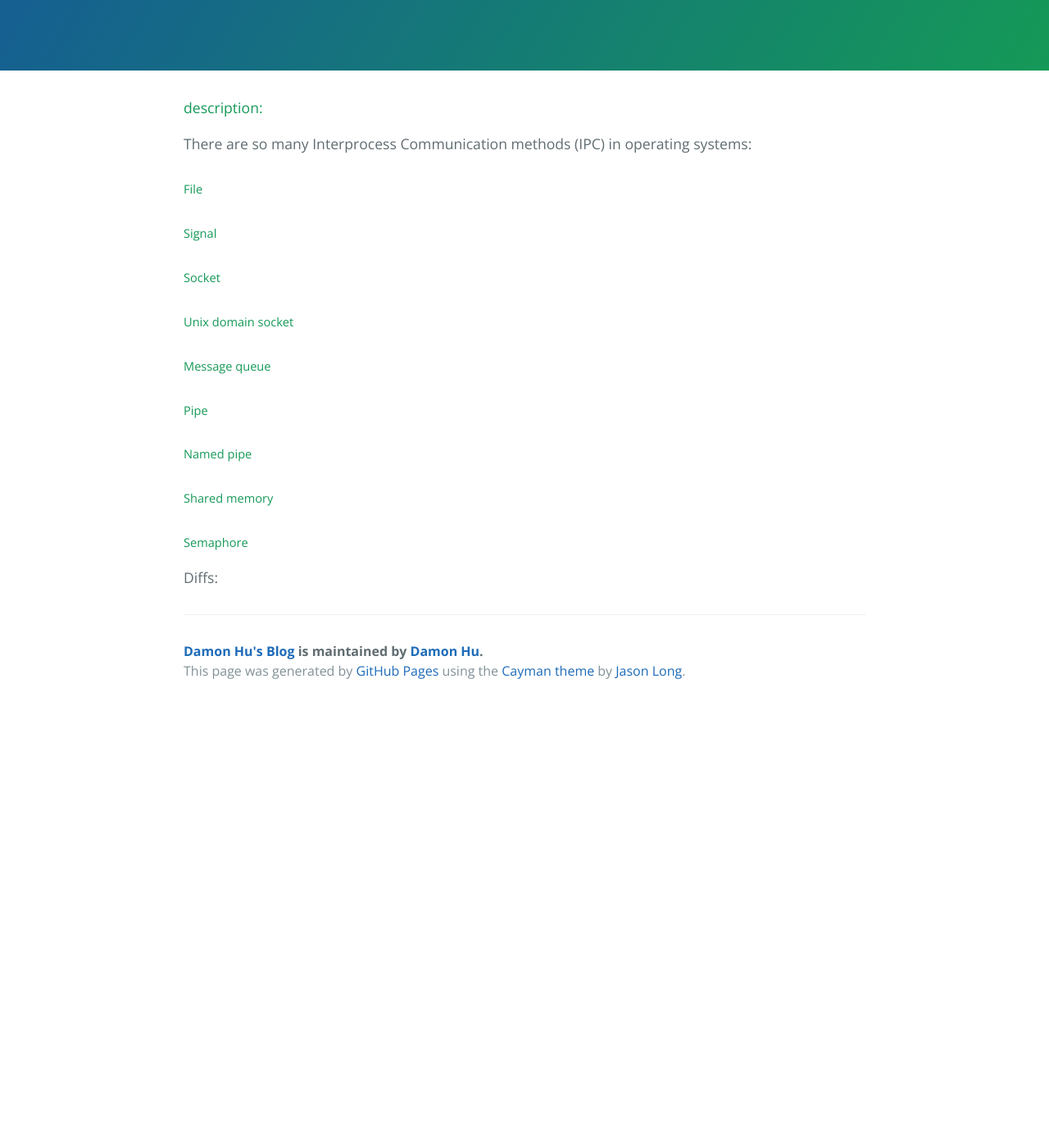
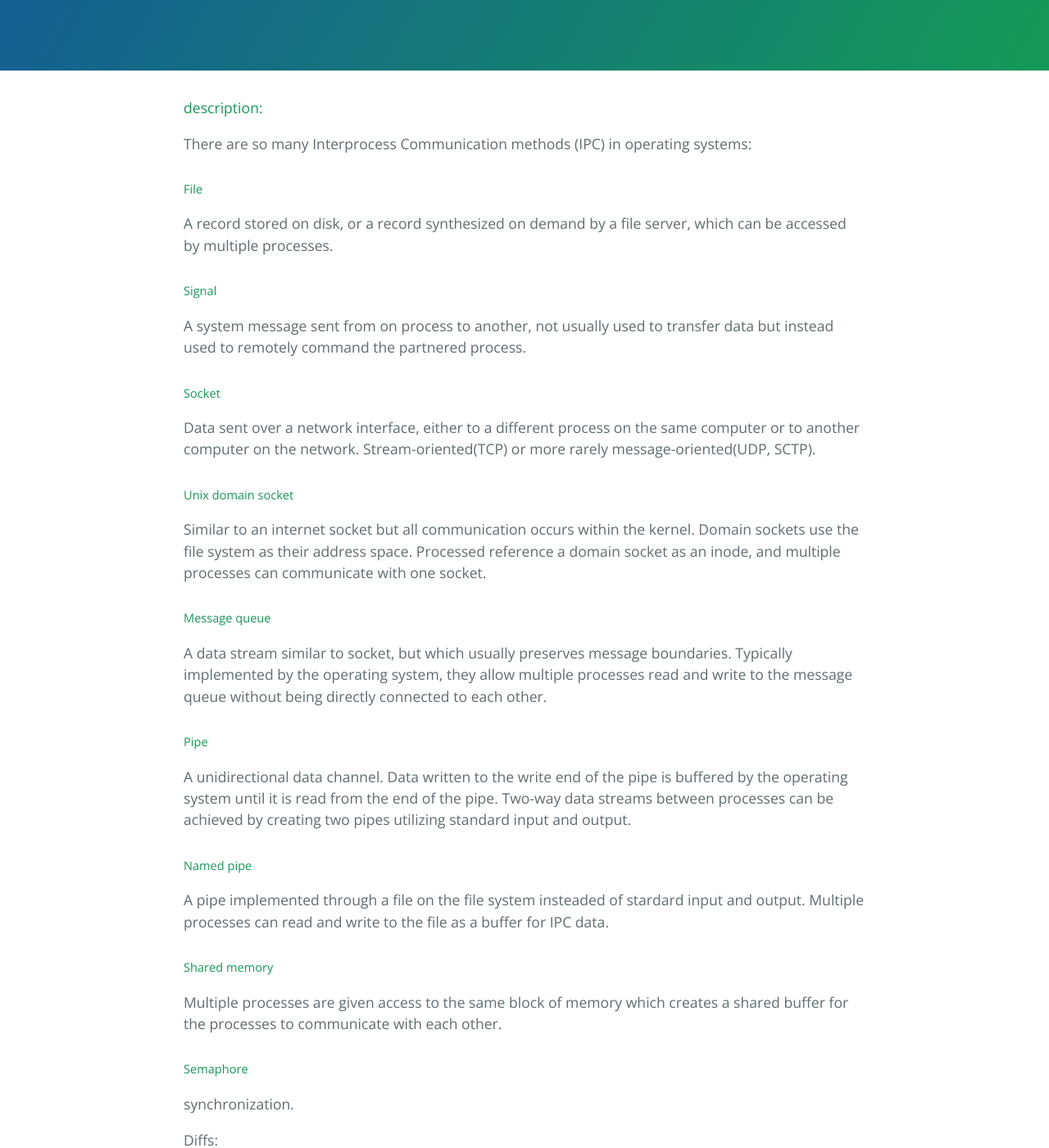
Before and after one commit to dreamhb/dreamhb.github.io, a Jekyll site: the page built from _posts/2019-03-17-IPC-Diffs.md, in a window 1280 px wide and 1400 px high, scrolled down 297 px. Shown: the whole window at 82% size. Built offline with Jekyll 4.4.1, drawn with Linux system fonts in a browser that asks for light colours; before the commit the page ends 1159 px from its top, so only the background shows below that.

Commit message:
add descriptions

```diff
--- a/_posts/2019-03-17-IPC-Diffs.md
+++ b/_posts/2019-03-17-IPC-Diffs.md
@@ -10,14 +10,32 @@ categories: os
 There are so many Interprocess Communication methods (IPC) in operating systems:
 
 ##### File
+A record stored on disk, or a record synthesized on demand by a file server, which can be accessed by multiple processes.
+
 ##### Signal
+A system message sent from on process to another, not usually used to transfer data but instead used to remotely command the partnered process.
+
 ##### Socket
+Data sent over a network interface, either to a different process on the same computer or to another computer on the network. Stream-oriented(TCP) or more rarely message-oriented(UDP, SCTP).
+
 ##### Unix domain socket
+Similar to an internet socket but all communication occurs within the kernel. Domain sockets use the file system as their address space. Processed reference a domain socket as an inode, and multiple processes can communicate with one socket.
+
 ##### Message queue
+A data stream similar to socket, but which usually preserves message boundaries. Typically implemented by the operating system, they allow multiple processes read and write to the message queue without being directly connected to each other.
+
 ##### Pipe
+A unidirectional data channel. Data written to the write end of the pipe is buffered by the operating system until it is read from the end of the pipe. Two-way data streams between processes can be achieved by creating two pipes utilizing standard input and output.
+
 ##### Named pipe
+A pipe implemented through a file on the file system insteaded of stardard input and output. Multiple processes can read and write to the file as a buffer for IPC data.
+
 ##### Shared memory
+Multiple processes are given access to the same block of memory which creates a shared buffer for the processes to communicate with each other.
+
 ##### Semaphore
+synchronization.
+
 
 
 
```
